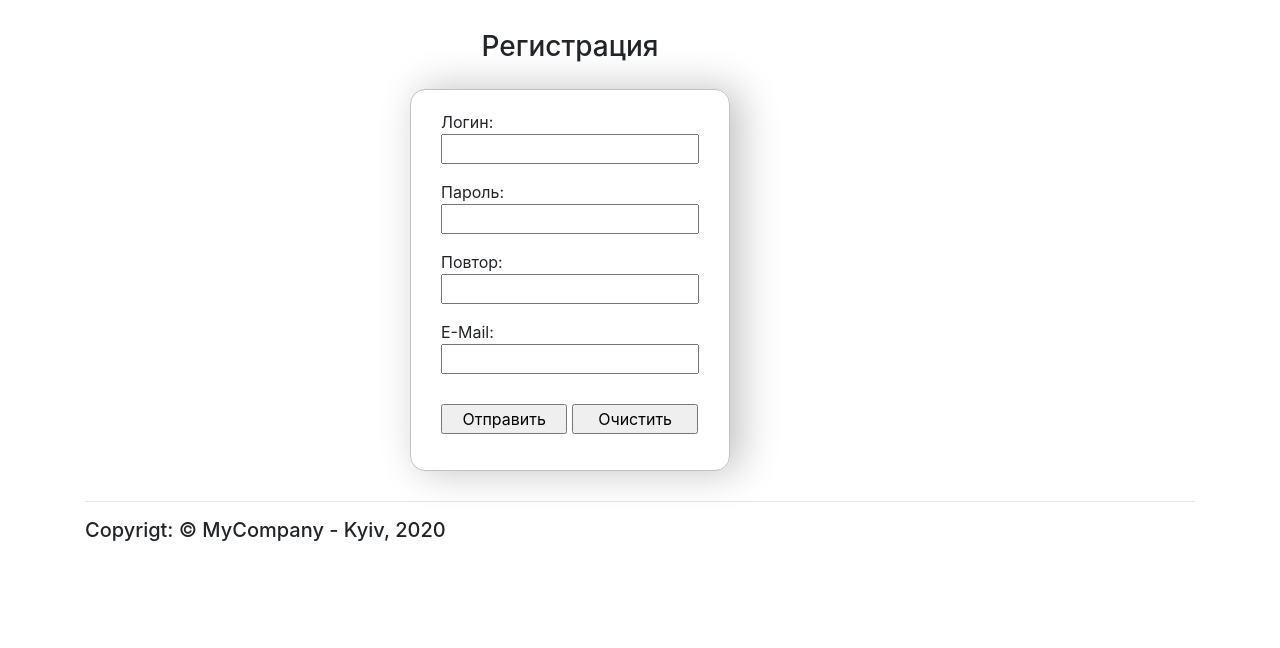
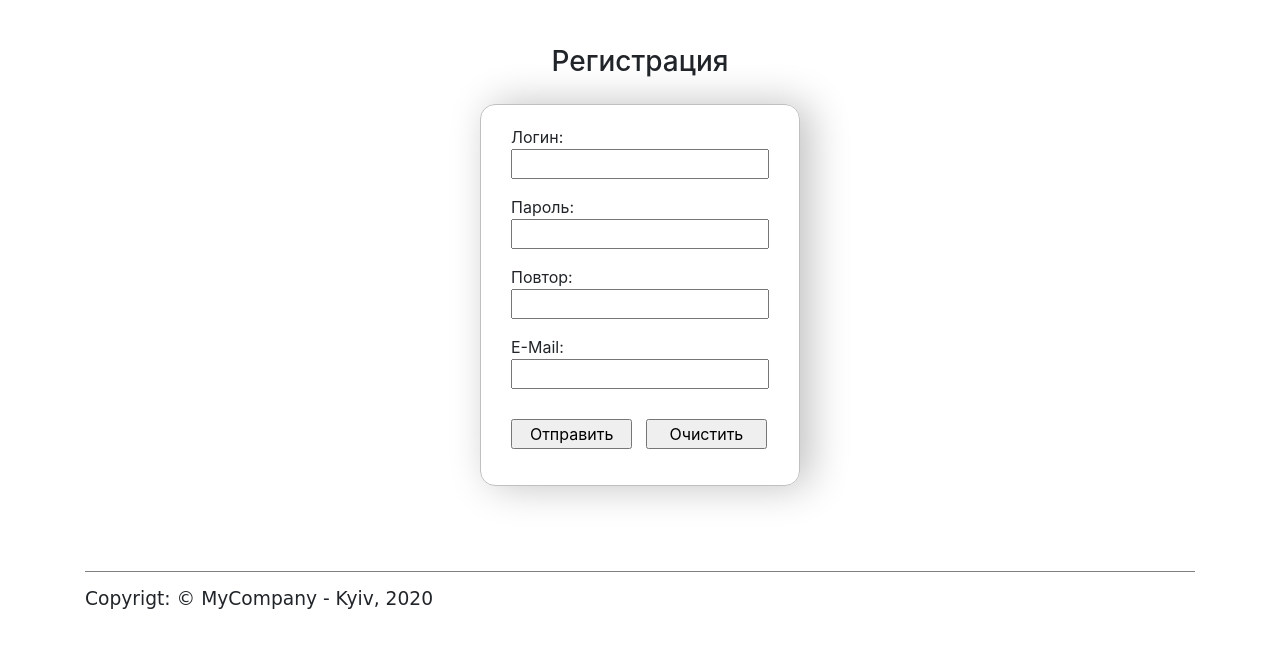
Before and after one commit to softmasterlab/univer, a Django app: page /account/reg in a window 1280 px wide. Shown: the part 56-704 px from the top of the page. Run offline with Django 3.2, Linux system fonts and the light colour scheme; some libraries are stand-ins or nearby versions.

Commit message:
Последние правки версии 1.01

```diff
--- a/static/css/base.css
+++ b/static/css/base.css
@@ -16,3 +16,12 @@ body {
         font-size: 3.5rem;
     }
 }
+
+hr {
+    border-color: gray;
+}
+
+h6 {
+    font-size: 14pt;
+    font-family: "Comic Sans MS";
+}
--- /dev/null
+++ b/static/js/reg.js
@@ -0,0 +1,5 @@
+window.onload = function () {
+
+    alert('Привет, JavaScript!');
+
+};
--- a/templates/account/entry.html
+++ b/templates/account/entry.html
@@ -4,7 +4,7 @@
 {% block caption %} Страница Входа {% endblock caption %}
 
 {% block content %}
-    <div class="container" style="text-align: center; margin: 30px 0px">
+    <div class="container" style="text-align: center; margin-top: 45px; margin-bottom: 45px">
         <h3>Авторизация</h3>
 
     </div>
--- a/templates/account/exit.html
+++ b/templates/account/exit.html
@@ -4,7 +4,7 @@
 {% block caption %} Страница Выхода {% endblock caption %}
 
 {% block content %}
-    <div class="container" style="text-align: center; margin: 30px 0px">
+    <div class="container" style="text-align: center; margin-top: 45px; margin-bottom: 45px">
         <h3>Выход</h3>
     </div>
 {% endblock content %}
--- a/templates/account/reg.html
+++ b/templates/account/reg.html
@@ -5,7 +5,7 @@
 
 {% block content %}
     <!-- Форма регистрации: -->
-    <div class="container" style="text-align: center; margin: 30px 0px">
+    <div class="container" style="text-align: center; margin-top: 45px; margin-bottom: 45px">
         <h3>Регистрация</h3>
         <form id="form1" method="post" action="/account/reg">
             {% csrf_token %}
@@ -27,6 +27,7 @@
             </p>
             <p style="margin-top: 30px">
                 <input type="submit" value="Отправить" class="b1"/>
+                &nbsp;
                 <input type="reset" value="Очистить" class="b1"/>
             </p>
         </form>
@@ -46,17 +47,9 @@
             width: 100%;
         }
         .b1 {
-            width: 49%;
+            width: 47%;
         }
     </style>
     <!-- Управляющий сценарий для формы регистрации -->
-    <script>
-
-        // JavaScript - язык для создания браузерных сценариев
-
-        window.onload(function () {
-            alert('Привет, JavaScript!');
-        });
-
-    </script>
+    <script src="../../static/js/reg.js"></script>
 {% endblock content %}
--- a/templates/account/reg_res.html
+++ b/templates/account/reg_res.html
@@ -4,7 +4,7 @@
 {% block caption %} Страница отчета о регистрации {% endblock caption %}
 
 {% block content %}
-    <div class="container" style="text-align: center; margin: 30px 0px">
+    <div class="container" style="text-align: center; margin-top: 45px; margin-bottom: 45px">
         <h3>Отчет о регистрации</h3>
         <h5>
             Login: {{ login }} <br>
--- a/templates/account/reset.html
+++ b/templates/account/reset.html
@@ -4,7 +4,7 @@
 {% block caption %} Страница Сброса пароля {% endblock caption %}
 
 {% block content %}
-    <div class="container" style="text-align: center; margin: 30px 0px">
+    <div class="container" style="text-align: center; margin-top: 45px; margin-bottom: 45px">
         <h3>Сброс пароля</h3>
     </div>
 {% endblock content %}
--- a/templates/base.html
+++ b/templates/base.html
@@ -21,8 +21,10 @@
         {% block content %}{% endblock content %}
     </main>
     <footer class="container" style="text-align: left">
+        <br>
         <hr>
-        <h5>Copyrigt: &copy; MyCompany - Kyiv, 2020</h5>
+        <h6>Copyrigt: &copy; MyCompany - Kyiv, 2020</h6>
+        <br>
     </footer>
 
 <script src="https://code.jquery.com/jquery-latest.js"></script>
--- a/templates/home/about.html
+++ b/templates/home/about.html
@@ -4,7 +4,8 @@
 {% block caption %} Страница Про сайт {% endblock caption %}
 
 {% block content %}
-    <div class="container" style="text-align: center; margin: 30px 0px">
+    <div class="container"
+         style="text-align: center; margin-top: 45px; margin-bottom: 45px">
         <h3>Контент страницы Про сайт</h3>
     </div>
 {% endblock content %}
--- a/templates/home/contact.html
+++ b/templates/home/contact.html
@@ -4,7 +4,7 @@
 {% block caption %} Страница Контактов {% endblock caption %}
 
 {% block content %}
-    <div class="container" style="text-align: center; margin: 30px 0px">
+    <div class="container" style="text-align: center; margin-top: 45px; margin-bottom: 45px">
         <h3>Контент страницы Контактов</h3>
     </div>
 {% endblock content %}
```
Also changed, not shown: templates/home/index.html (+14 -15 lines), static/img/logo_x1.jpg (added), static/img/logo_x2.jpg (added), static/img/logo_x3.jpg (added), static/img/logo_x4.jpg (added), static/img/logo_x5.jpg (added), static/img/logo_x6.jpg (added), static/img/logo_x7.jpg (added).
